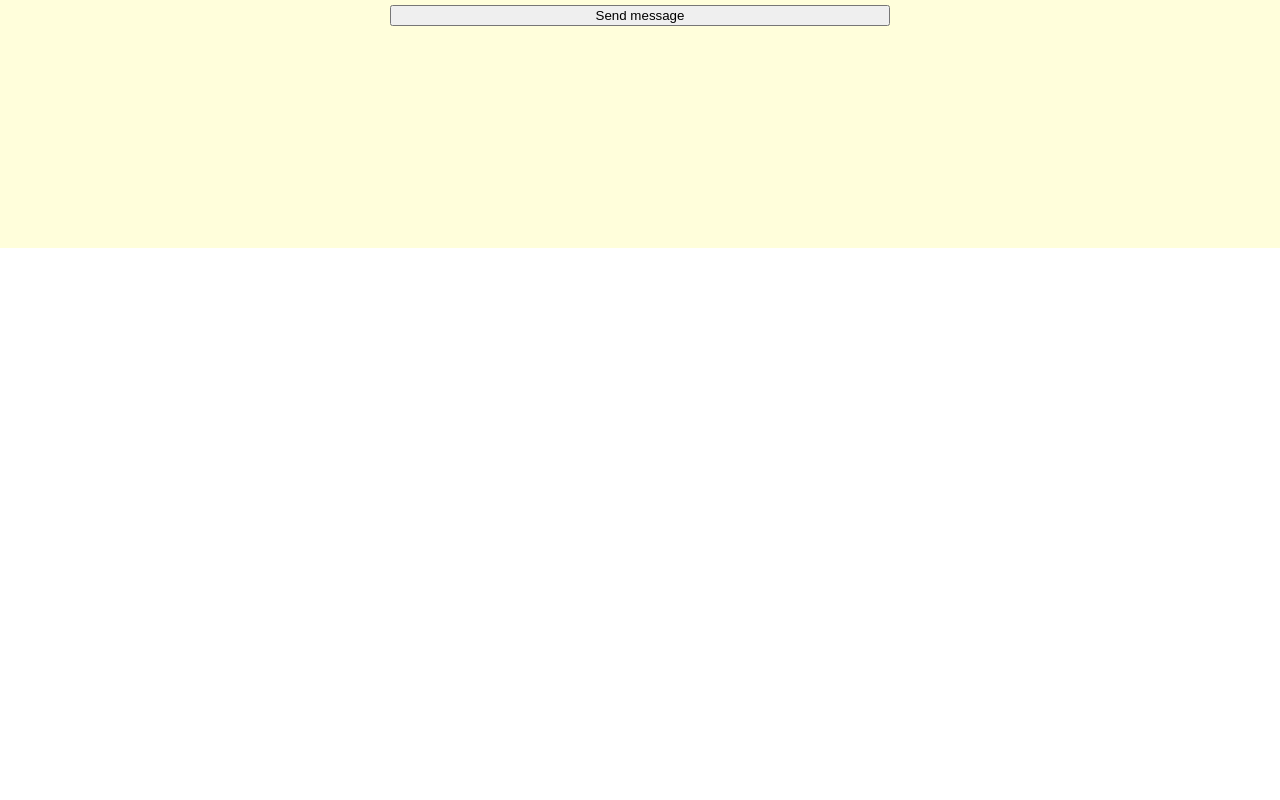
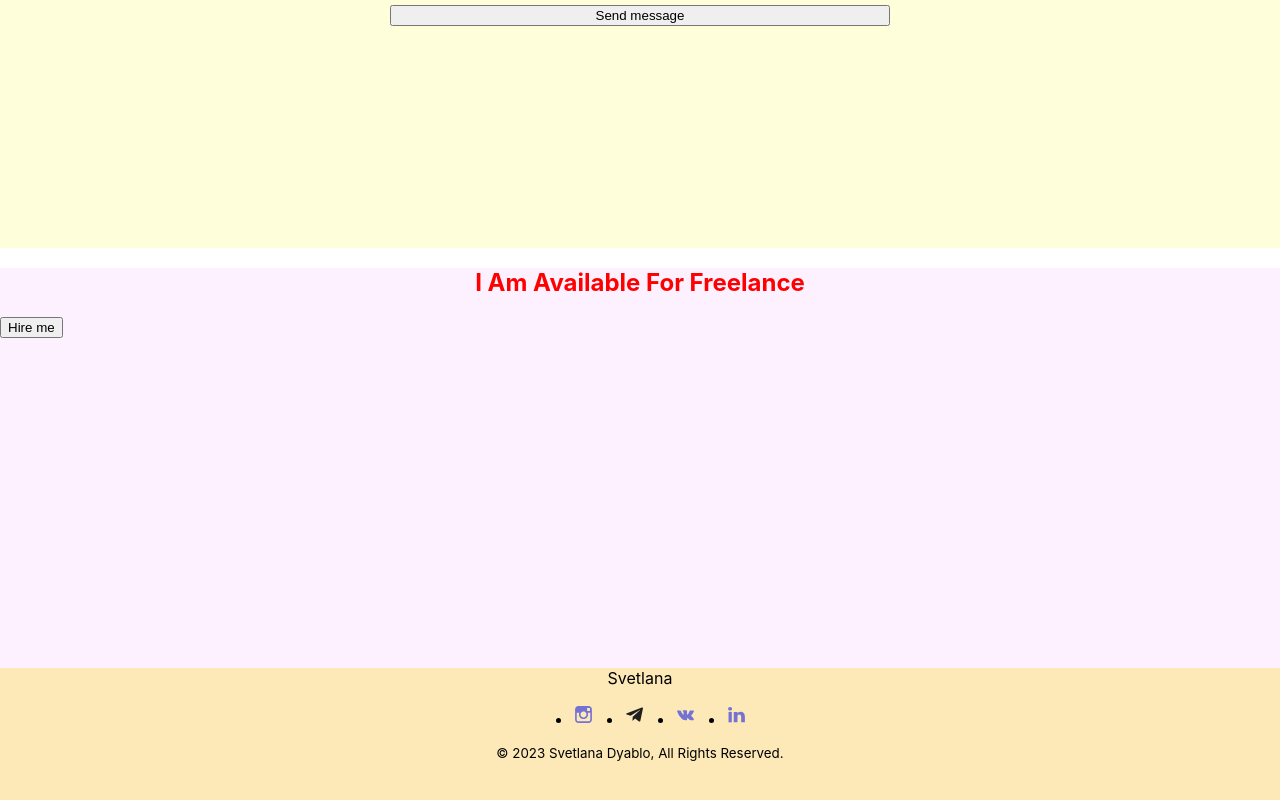
Before and after one commit to Moi-glaza-vezde/portfolio1, a React app: page / in a window 1280 px wide. Shown: the part 3086-3886 px from the top of the page. Before the commit the page ends 3334 px from the top, so only its background shows below. Built offline with nearby package versions, Linux system fonts and the light colour scheme.

Commit message:
slogan and footer

```diff
--- a/src/App.tsx
+++ b/src/App.tsx
@@ -6,6 +6,8 @@
 import { Works } from './layout/sections/works/Works';
 import { Testimony } from './layout/sections/testimony/Testimony';
 import { Contact } from './layout/sections/contacts/Contacts';
+import { Slogan } from './layout/sections/slogan/Slogan';
+import { Footer } from './layout/footer/Footer';
 
 function App() {
    return (
@@ -16,6 +18,8 @@
          <Works />
          <Testimony />
          <Contact />
+         <Slogan />
+         <Footer />
       </div>
    );
 }
--- /dev/null
+++ b/src/layout/footer/Footer.tsx
@@ -0,0 +1,55 @@
+import React from 'react';
+import styled from 'styled-components';
+import { Icon } from '../../components/icon/Icon';
+import { FlexWrapper } from '../../components/FlexWrapper';
+
+export const Footer = () => {
+   return (
+      <StyledFooter>
+         <FlexWrapper direction={'column'} align={'center'}>
+            <Name>Svetlana</Name>
+            <SocialList>
+               <SocialItem>
+                  <SocialIconLink>
+                     <Icon iconId={'instagram'} height={'21px'} width={'21px'} viewBox={'21px'} />
+                  </SocialIconLink>
+               </SocialItem>
+               <SocialItem>
+                  <SocialIconLink>
+                     <Icon iconId={'telegram'} height={'21px'} width={'21px'} viewBox={'21px'} />
+                  </SocialIconLink>
+               </SocialItem>
+               <SocialItem>
+                  <SocialIconLink>
+                     <Icon iconId={'vk'} height={'21px'} width={'21px'} viewBox={'21px'} />
+                  </SocialIconLink>
+               </SocialItem>
+               <SocialItem>
+                  <SocialIconLink>
+                     <Icon iconId={'linkedIn'} height={'21px'} width={'21px'} viewBox={'21px'} />
+                  </SocialIconLink>
+               </SocialItem>
+            </SocialList>
+            <Copyright>© 2023 Svetlana Dyablo, All Rights Reserved.</Copyright>
+         </FlexWrapper>
+      </StyledFooter>
+   );
+};
+
+const StyledFooter = styled.footer`
+   background-color: #fcdf95ac;
+   min-height: 20vh;
+`;
+
+const Name = styled.span``;
+
+const SocialList = styled.ul`
+   display: flex;
+   gap: 30px;
+`;
+
+const SocialItem = styled.li``;
+
+const SocialIconLink = styled.a``;
+
+const Copyright = styled.small``;
--- /dev/null
+++ b/src/layout/sections/slogan/Slogan.tsx
@@ -0,0 +1,18 @@
+import React from 'react';
+import styled from 'styled-components';
+import { SectionTitle } from '../../../components/SectionTitle';
+import { Button } from '../../../components/Button';
+
+export const Slogan = () => {
+   return (
+      <StyledSlogan>
+         <SectionTitle>I Am Available For Freelance</SectionTitle>
+         <Button>Hire me</Button>
+      </StyledSlogan>
+   );
+};
+
+const StyledSlogan = styled.section`
+   min-height: 50vh;
+   background-color: #fadbff6c;
+`;
```
